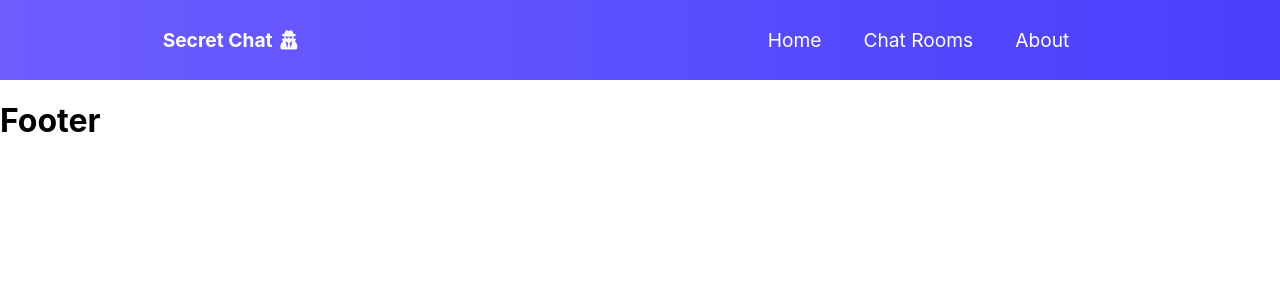
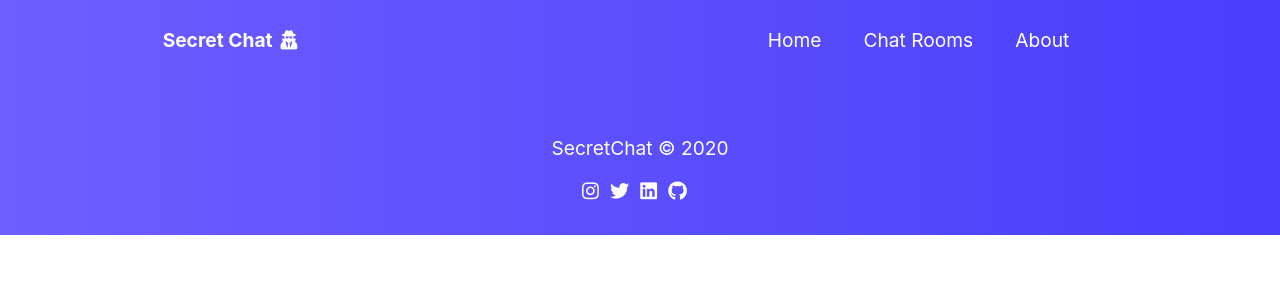
Before and after one commit to bilal-abraham/ridetheeastbay-v1, a React (Create React App) app: page /about in a window 1280 px wide. Shown: the top 300 px of the page. Built offline with nearby package versions, Linux system fonts and the light colour scheme.

Commit message:
Footer Completed

```diff
--- a/src/components/Footer.css
+++ b/src/components/Footer.css
@@ -0,0 +1,36 @@
+.footer-container {
+    background:linear-gradient(90deg, rgb(110, 94, 254) 0%, rgba(73,63,252,1) 100%);
+    padding: 2.3rem 0 2rem 0;
+    display: flex;
+    color:white;
+    flex-direction: column;
+    justify-content: center;
+    align-items: center;
+    font-size: 1.2rem;
+    text-decoration: none;
+}
+
+.social-icons{
+    letter-spacing: 0.7rem;
+}
+
+i, i:focus, i:visited, i:active {
+    text-decoration: none;
+    color:white;
+}
+
+i:hover {
+    border-bottom: 2px solid white;
+}
+
+@media screen and (max-width: 500px) {
+    .footer-container {
+        font-size:0.8rem;
+    }
+}
+
+@media screen and (max-width: 370px) {
+    .footer-container {
+        font-size:0.6rem;
+    }
+}
--- a/src/components/Footer.js
+++ b/src/components/Footer.js
@@ -4,7 +4,25 @@ import './Footer.css'
 const Footer = () => {
     return (
         <Fragment>
-            <h1>Footer</h1>
+            <section className="footer-container">
+                <div className="messages">
+                    <p className="copyright">SecretChat © 2020</p>
+                </div>
+                <div className="social-icons">
+                    <a href="https://www.instagram.com/">
+                        <i className="fab fa-instagram" />
+                    </a>
+                    <a href="https://twitter.com/">
+                        <i className="fab fa-twitter" />
+                    </a>
+                    <a href="https://www.linkedin.com/in/bilal-abraham-3140491b8/">
+                        <i className="fab fa-linkedin" />
+                    </a>
+                    <a href="https://github.com/bilal-abraham/secretchat">
+                        <i className="fab fa-github" />
+                    </a>
+                </div>
+            </section>
         </Fragment>
     )
 }
```
Also changed, not shown: 1 other file (tests, documents, lock files or other folders).
